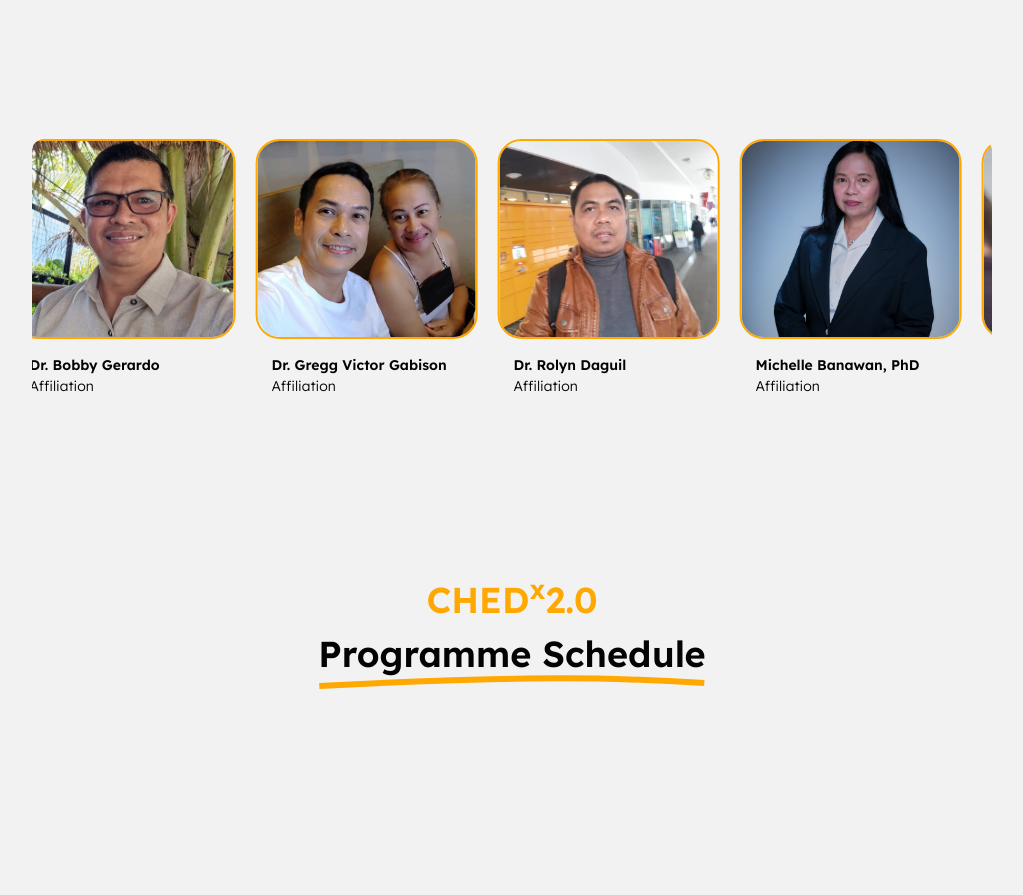
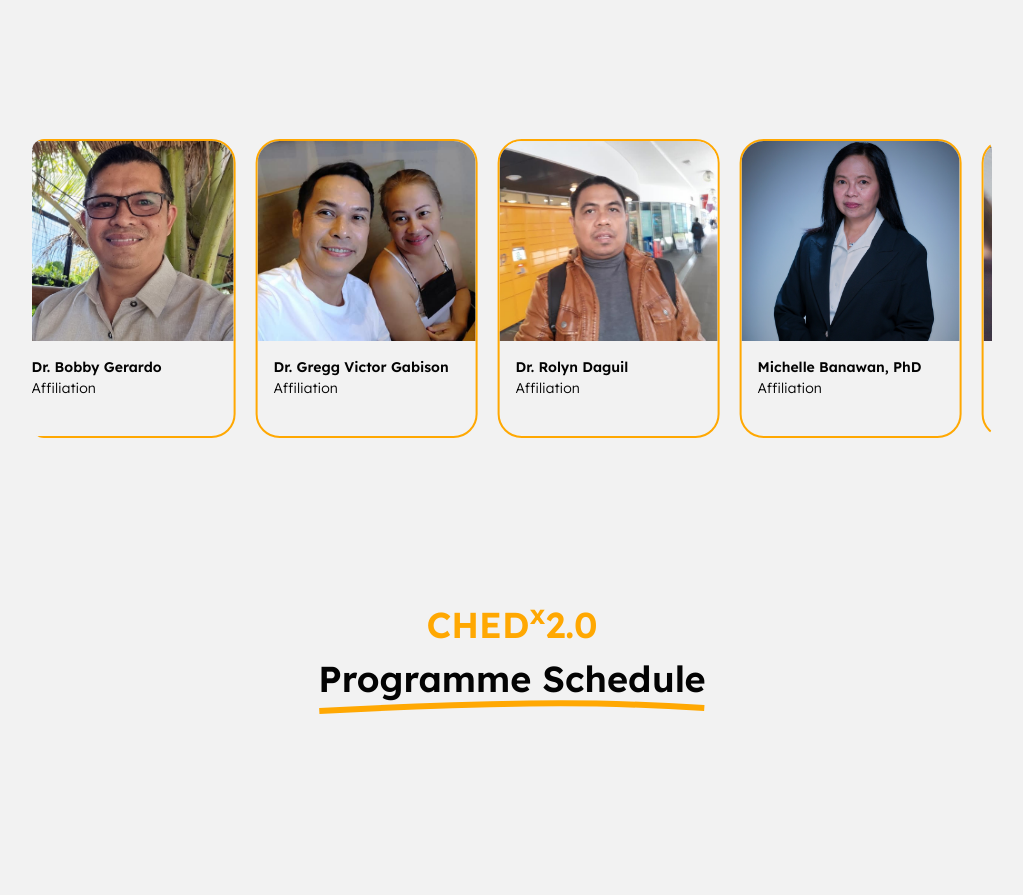
Before and after one commit to Samshh/CHEDx-Website, a React (Vite) app: page / in a window 1280 px wide. Shown: the part 3100-3995 px from the top of the page, without its empty margins (128-1151 px from the left). Built offline with nearby package versions, Linux system fonts and the light colour scheme.

Commit message:
fixed the card

```diff
--- a/src/pages/landing/components/SpeakersCarousel.tsx
+++ b/src/pages/landing/components/SpeakersCarousel.tsx
@@ -39,11 +39,11 @@ export default function SpeakersCarousel() {
         {imagesWithDuplicates.map((image, index) => {
           const speaker = speakersData[index % speakersData.length];
           return (
-            <div key={index} className="flex-shrink-0 w-[222px] mr-[20px]">
+            <div key={index} className="flex-shrink-0 w-[222px] mr-[20px]  border-[2px] border-yellow rounded-3xl overflow-hidden">
               <img
                 src={image}
                 alt={speaker.name}
-                className="object-cover w-full h-[200px] border-[2px] border-yellow rounded-3xl"
+                className="object-cover w-full h-[200px]"
               />
               <div className="p-4">
                 <p className="font-semibold">{speaker.name}</p>
```
